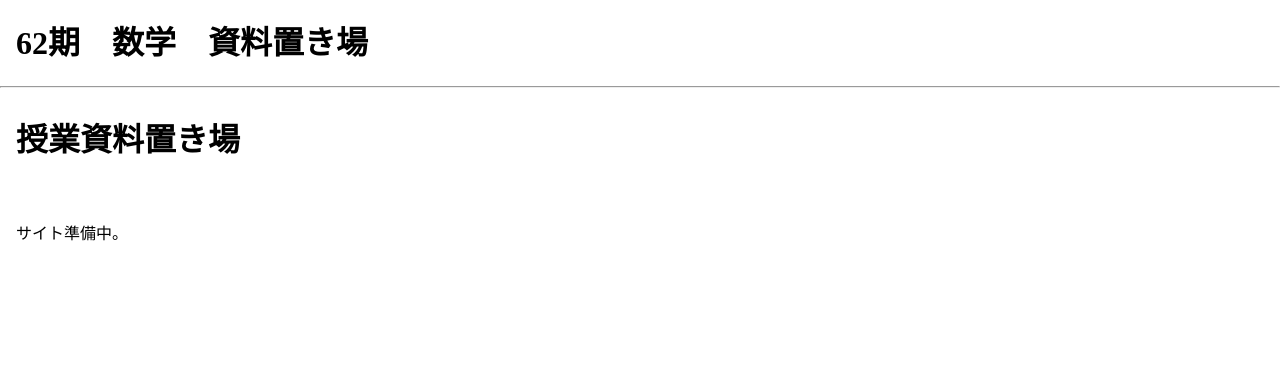
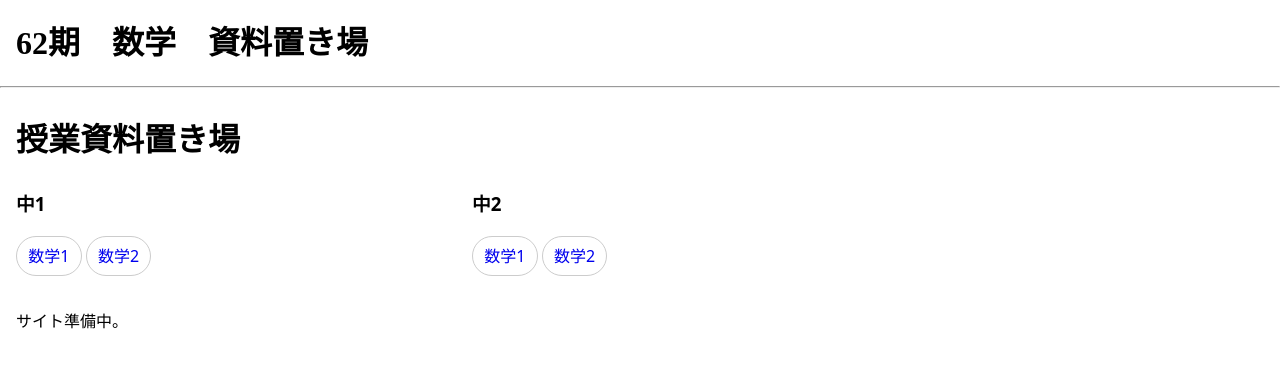
Before and after one commit to mathtkd/mathtkd.github.io, a Jekyll site: the page built from index.md, in a window 1280 px wide. Shown: the top 368 px of the page. Built offline with Jekyll 4.4.1, drawn with Linux system fonts in a browser that asks for light colours.

Commit message:
Update index.md

```diff
--- a/index.md
+++ b/index.md
@@ -4,17 +4,22 @@ title: ホーム
 ---
 # 授業資料置き場
 <div class="grid">
-{% for g in "1nen,2nen,3nen" | split: "," %}
   <div>
-    <h3>{% if g == "1nen" %}中1{% elsif g=="2nen" %}中2{% endif %}</h3>
+    <h3>中1</h3>
     <p>
-    {% assign subs = site.data.subjects.grades[g] %}
-    {% for s in subs %}
-      <a href="/{{ g }}/{{ s }}/">{{ site.data.subjects.labels[s] }}</a>
-    {% endfor %}
+      <a href="/1nen/数学1/">数学1</a>
+      <a href="/1nen/数学2/">数学2</a>
     </p>
   </div>
-{% endfor %}
+
+  <div>
+    <h3>中2</h3>
+    <p>
+      <a href="/2nen/数学1/">数学1</a>
+      <a href="/2nen/数学2/">数学2</a>
+    </p>
+  </div>
+
 </div>
 
 サイト準備中。
```
